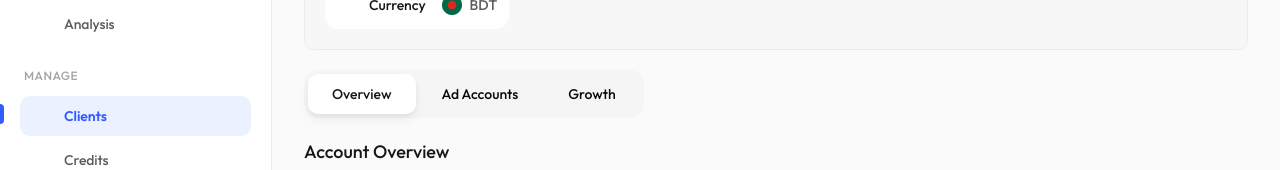
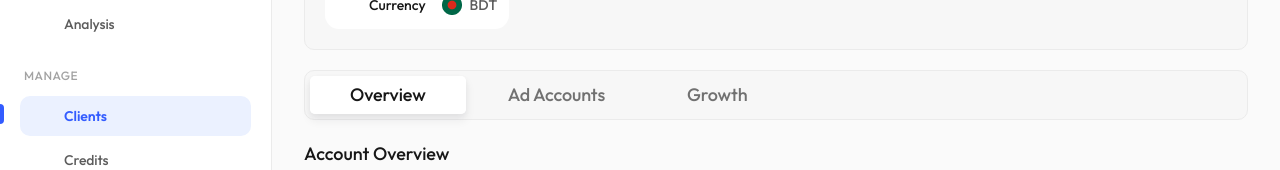
Before and after one commit to tmsakil19/salaf, a Next.js app: page /clients/CLT-001 in a window 1280 px wide. Shown: the part 356-526 px from the top of the page. Built offline with nearby package versions, Linux system fonts and the light colour scheme; some icons are missing.

Commit message:
feat: enhance ClientDetailsPage with Button component and update styles for improved UI consistency

```diff
--- a/src/app/clients/[id]/page.tsx
+++ b/src/app/clients/[id]/page.tsx
@@ -8,6 +8,7 @@ import { TransactionsTable } from "@/components/table/TransactionsTable";
 import { clientData } from "@/config/clients";
 import { Icon } from "@/components/ui/icon";
 import { Analytics02Icon } from "@hugeicons/core-free-icons";
+import { Button } from "@/components/ui/button";
 
 const tabs = ["Overview", "Ad Accounts", "Growth"];
 
@@ -29,18 +30,19 @@ export default function ClientDetailsPage() {
       <ClientProfile client={clientData} />
 
       {/* Segmented Tabs */}
-      <div className="flex items-center gap-0.5 rounded-xl bg-[#f5f5f5] p-1 w-fit">
+      <div className="flex items-start rounded-lg border border-stroke-soft bg-bg-weak p-1">
         {tabs.map((tab) => (
-          <button
+          <Button
             key={tab}
+            variant="ghost"
             onClick={() => setActiveTab(tab)}
-            className={`rounded-lg px-6 py-2.5 text-sm font-medium transition-colors ${activeTab === tab
-              ? "bg-white text-[#171717] shadow-[0px_6px_10px_0px_rgba(14,18,27,0.06),0px_2px_4px_0px_rgba(14,18,27,0.03)]"
-              : "sb-text-muted hover:text-[#5c5c5c]"
+            className={`rounded-[6px] px-6 py-1 h-10 text-lg font-medium leading-5 tracking-[-0.108px] transition-colors sm:px-10 hover:bg-gray-50 ${activeTab === tab
+              ? "bg-bg-white text-text-strong shadow-[0px_6px_10px_0px_rgba(14,18,27,0.06),0px_2px_4px_0px_rgba(14,18,27,0.03)]"
+              : "text-text-muted hover:text-text-sub"
               }`}
           >
             {tab}
-          </button>
+          </Button>
         ))}
       </div>
 
@@ -48,14 +50,14 @@ export default function ClientDetailsPage() {
       {activeTab === "Overview" && (
         <div className="space-y-5">
           {/* Account Overview title */}
-          <h2 className="text-lg font-medium text-[#171717]">Account Overview</h2>
+          <h2 className="text-lg font-medium text-text-strong">Account Overview</h2>
 
           {/* Spend chart + Cards grid */}
-          <div className="flex flex-col xl:flex-row gap-5">
-            <div className="flex-1 min-w-0">
+          <div className="grid lg:grid-cols-2 gap-5">
+            <div className="">
               <ActivityChart />
             </div>
-            <div className="w-full xl:w-[500px] shrink-0">
+            <div className="">
               <OverviewCards />
             </div>
           </div>
@@ -66,13 +68,13 @@ export default function ClientDetailsPage() {
       )}
 
       {activeTab === "Ad Accounts" && (
-        <div className="flex h-40 items-center justify-center rounded-lg border border-dashed text-[#a3a3a3]">
+        <div className="flex h-40 items-center justify-center rounded-lg border border-dashed text-text-soft">
           Ad Accounts content coming soon
         </div>
       )}
 
       {activeTab === "Growth" && (
-        <div className="flex h-40 items-center justify-center rounded-lg border border-dashed text-[#a3a3a3]">
+        <div className="flex h-40 items-center justify-center rounded-lg border border-dashed text-text-soft">
           Growth content coming soon
         </div>
       )}
--- a/src/app/globals.css
+++ b/src/app/globals.css
@@ -12,6 +12,7 @@
   --color-text-strong: var(--text-strong);
   --color-text-sub: var(--text-sub);
   --color-text-soft: var(--text-soft);
+  --color-text-muted: var(--text-muted);
   --color-stroke-soft: var(--stroke-soft);
   --color-primary-base: var(--primary-base);
   --color-primary-lighter: var(--primary-lighter);
@@ -72,6 +73,7 @@
   --text-strong: #171717;
   --text-sub: #5c5c5c;
   --text-soft: #a3a3a3;
+  --text-muted: #717171;
   --stroke-soft: #ebebeb;
   --primary-base: #335cff;
   --primary-lighter: #ebf1ff;
--- a/src/components/ui/button.tsx
+++ b/src/components/ui/button.tsx
@@ -5,7 +5,7 @@ import { Slot } from "radix-ui"
 import { cn } from "@/lib/utils"
 
 const buttonVariants = cva(
-  "group/button inline-flex shrink-0 items-center justify-center rounded-lg border border-transparent bg-clip-padding text-sm font-medium whitespace-nowrap transition-all outline-none select-none focus-visible:border-ring focus-visible:ring-3 focus-visible:ring-ring/50 disabled:pointer-events-none disabled:opacity-50 aria-invalid:border-destructive aria-invalid:ring-3 aria-invalid:ring-destructive/20 dark:aria-invalid:border-destructive/50 dark:aria-invalid:ring-destructive/40 [&_svg]:pointer-events-none [&_svg]:shrink-0 [&_svg:not([class*='size-'])]:size-4",
+  "group/button inline-flex shrink-0 items-center justify-center rounded-lg border border-transparent bg-clip-padding text-sm font-medium whitespace-nowrap transition-all outline-none select-none focus-visible:border-ring focus-visible:ring-3 focus-visible:ring-ring/50 disabled:pointer-events-none disabled:opacity-50 aria-invalid:border-destructive aria-invalid:ring-3 aria-invalid:ring-destructive/20 dark:aria-invalid:border-destructive/50 dark:aria-invalid:ring-destructive/40 [&_svg]:pointer-events-none [&_svg]:shrink-0 [&_svg:not([class*='size-'])]:size-4 cursor-pointer",
   {
     variants: {
       variant: {
```
